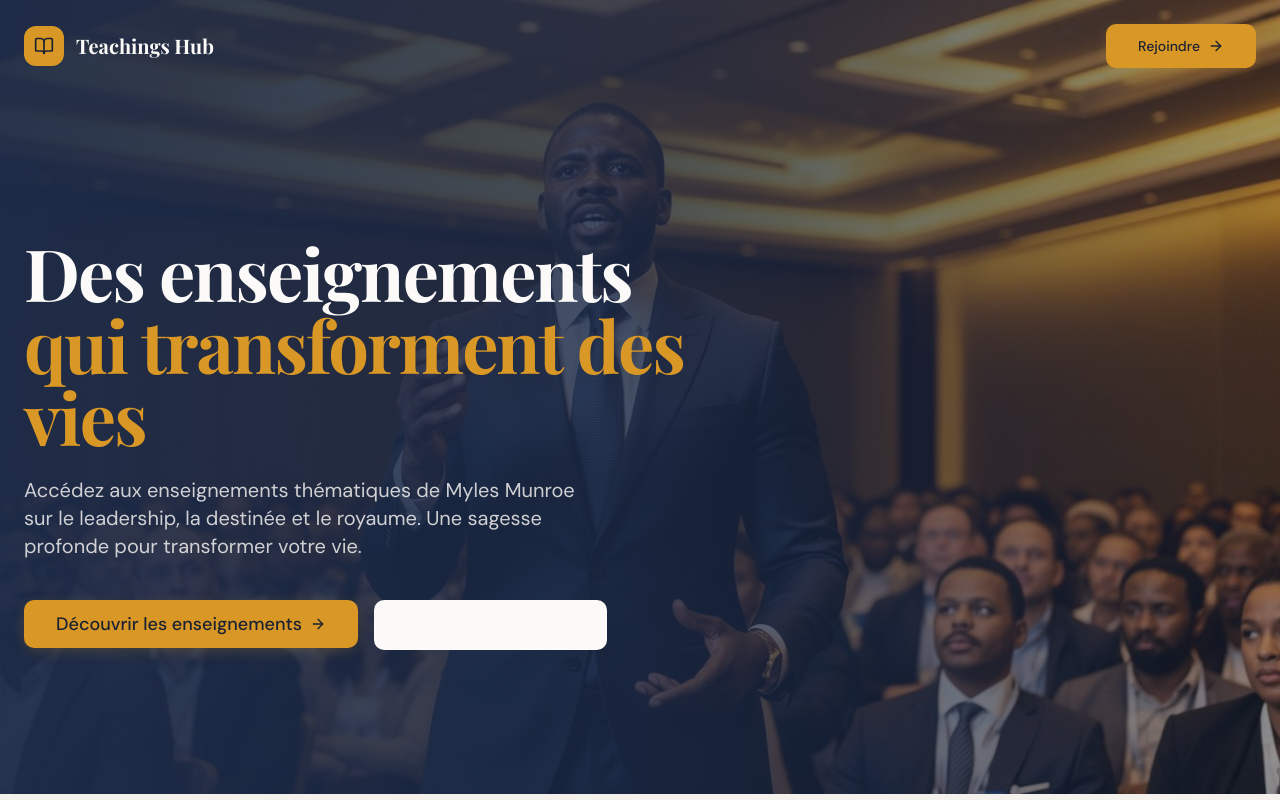
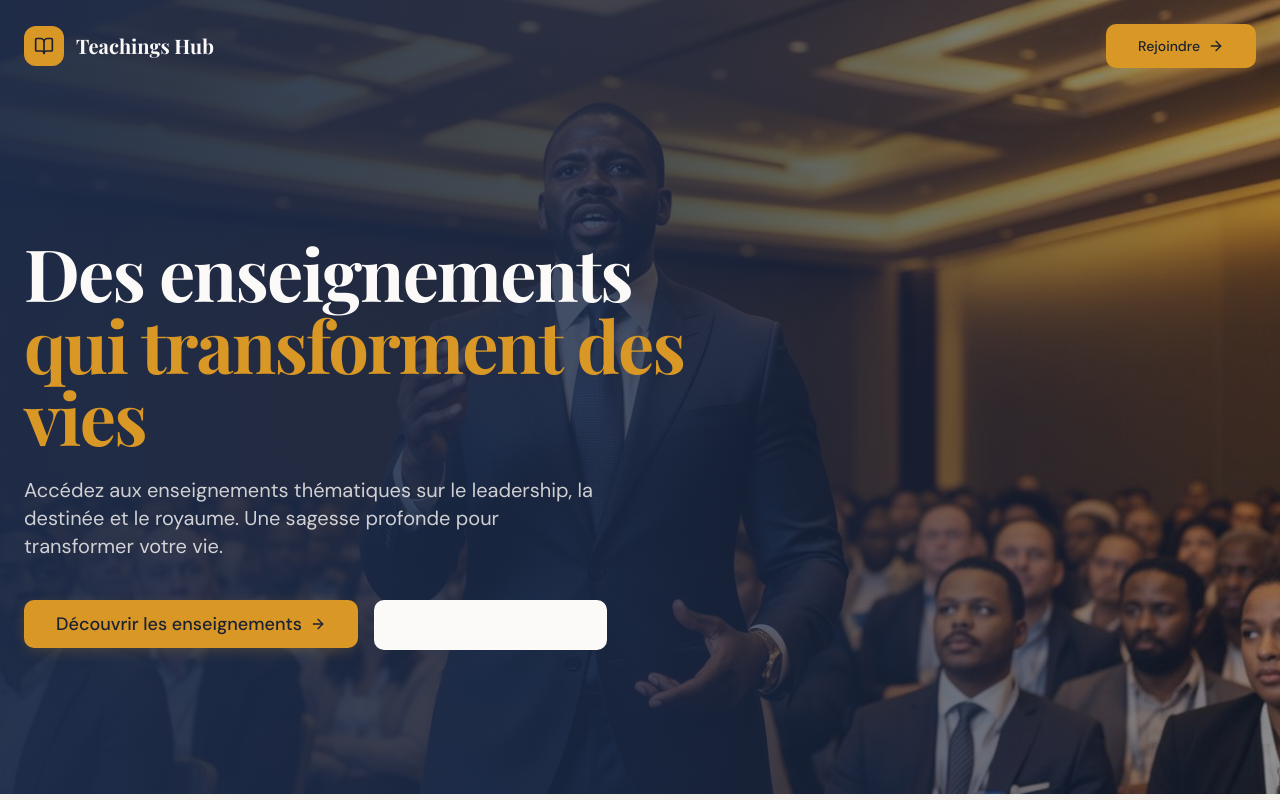
Before and after one commit to ASB-Flow/wisdomweaverbymunroe, a React (Vite) app: page / in a window 1280 px wide. Shown: the top 800 px of the page. Built offline with nearby package versions, Linux system fonts and the light colour scheme; the HTML template or start-up script is replaced by a standard one; a web font is replaced by a local one.

Commit message:
Changes
Co-authored-by: ASB-Flow <102521909+ASB-Flow@users.noreply.github.com>

```diff
--- a/src/pages/Landing.tsx
+++ b/src/pages/Landing.tsx
@@ -49,7 +49,7 @@ export default function Landing() {
               <span className="text-accent">qui transforment des vies</span>
             </h1>
             <p className="text-lg md:text-xl text-primary-foreground/80 max-w-xl mb-10">
-              Accédez aux enseignements thématiques de Myles Munroe sur le leadership, la destinée et le royaume.
+              Accédez aux enseignements thématiques sur le leadership, la destinée et le royaume.
               Une sagesse profonde pour transformer votre vie.
             </p>
             <div className="flex flex-col sm:flex-row gap-4">
```
